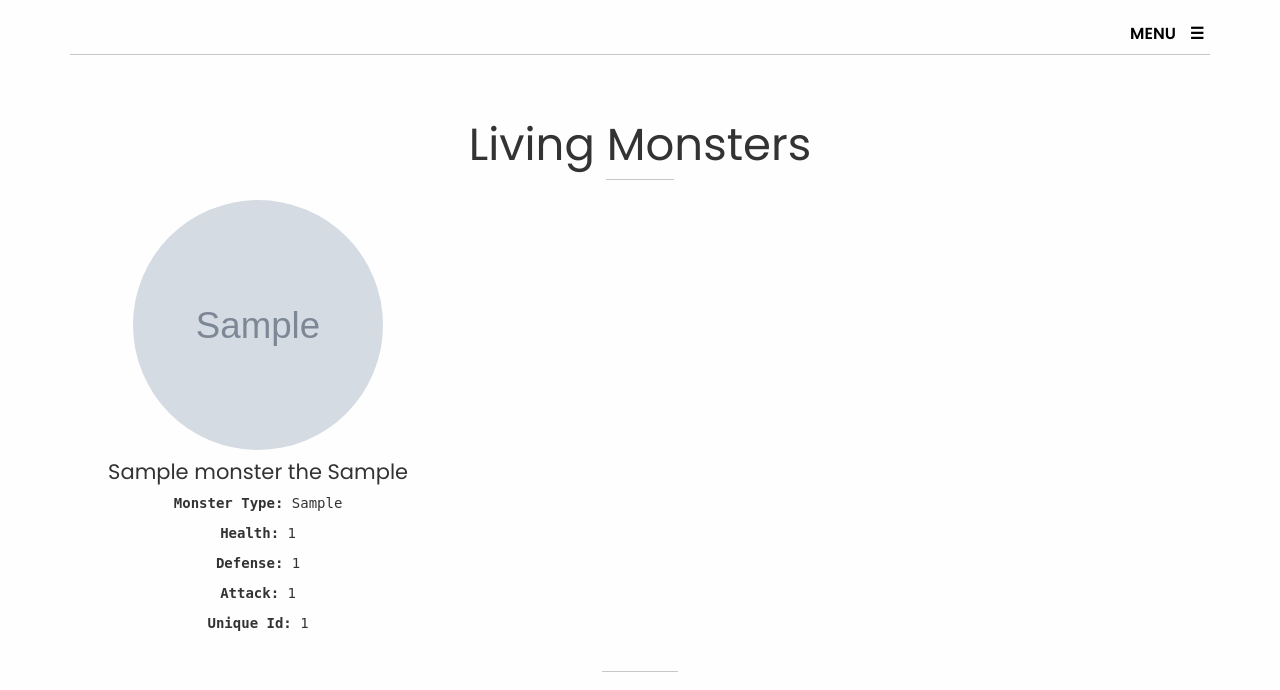
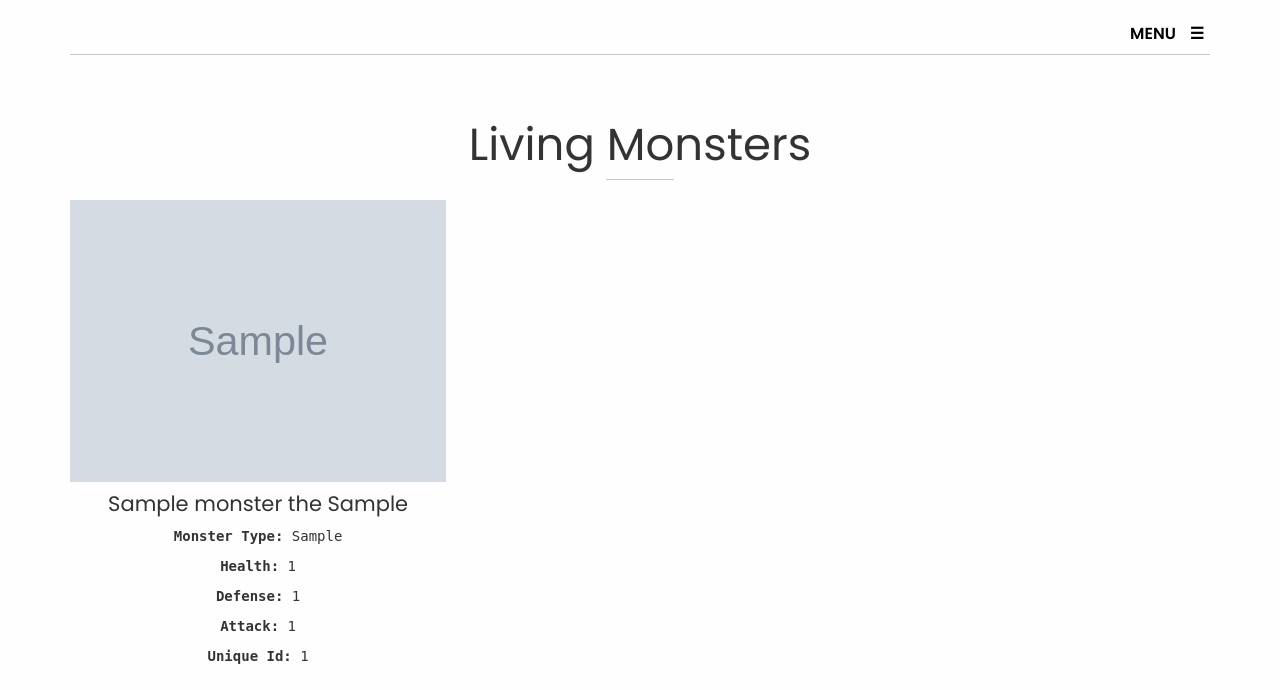
Before and after one commit to kryptokardz/cryptocards, a Django app: page /monsters/ in a window 1280 px wide. Shown: the top 690 px of the page. Run offline with Django 3.2, Linux system fonts and the light colour scheme; tables that the repository leaves empty hold one stand-in row (values such as "Sample post"); grey boxes marked "Sample" are stand-in pictures; some libraries are stand-ins or nearby versions.

Commit message:
removed image rounding on all monsters html

```diff
--- a/cryptomonsters/monsters/templates/monsters/all_monsters.html
+++ b/cryptomonsters/monsters/templates/monsters/all_monsters.html
@@ -18,7 +18,7 @@
                 <div class="">
                         {% if monster.img_file.url %}
                         <div class="holder-img">
-                          <img class="round-img img-responsive center-block" src={% static monster.img_file.url %}>
+                          <img class="img-responsive center-block" src={% static monster.img_file.url %}>
                         </div>
                         {% endif %}
                 </div>
```
